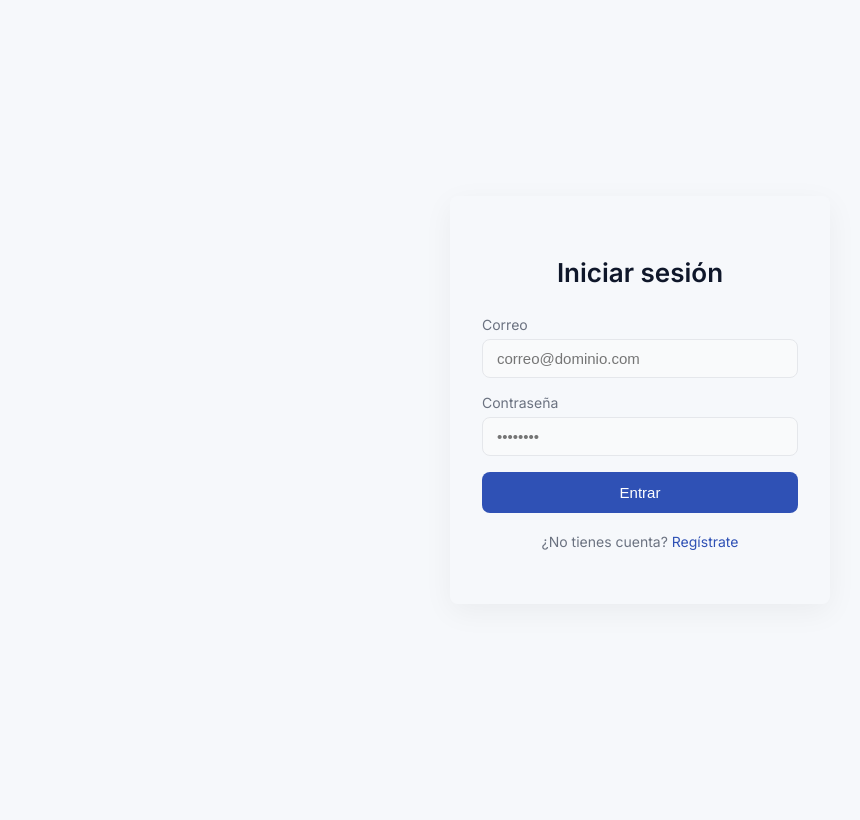
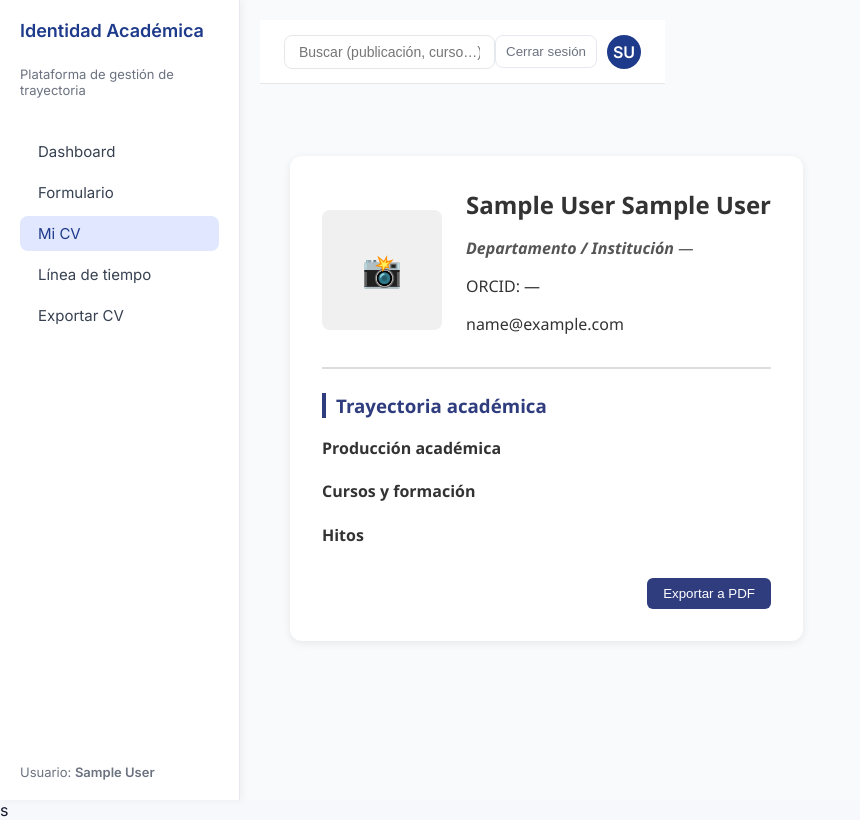
Before and after one commit to jesusrcc/proyecto-de-residencias, an Angular app in the folder frontend/: page /cv in a window 1280 px wide. Before the commit this address led to /login. Shown: the whole page, without its empty margins (0-860 px from the left). Built offline with nearby package versions, Linux system fonts and the light colour scheme; sample sign-in values are in the browser's storage.

Commit message:
add cv && timeline

```diff
--- a/frontend/src/app/app-routing.module.ts
+++ b/frontend/src/app/app-routing.module.ts
@@ -6,6 +6,8 @@ import { LayoutComponent } from './pages/layout/layout.component';
 import { DashboardComponent } from './pages/dashboard/dashboard.component';
 import { AuthGuard } from './guards/auth.guard';
 import { FormComponent } from './pages/form/form.component';
+import { CvComponent } from './pages/cv/cv.component';
+import { TimelineComponent } from './pages/timeline/timeline.component';
 
 const routes: Routes = [
   { path: '', redirectTo: 'login', pathMatch: 'full' },
@@ -22,6 +24,8 @@ const routes: Routes = [
     children: [
       { path: 'dashboard', component: DashboardComponent },
       { path: 'formulario', component: FormComponent},
+      { path: 'cv', component: CvComponent },
+      { path: 'timeline', component: TimelineComponent },
       { path: '', redirectTo: 'dashboard', pathMatch: 'full' },
     ],
   },
--- a/frontend/src/app/app.module.ts
+++ b/frontend/src/app/app.module.ts
@@ -9,6 +9,8 @@ import { RegisterComponent } from './pages/register/register.component';
 import { DashboardComponent } from './pages/dashboard/dashboard.component';
 import { LayoutComponent } from './pages/layout/layout.component';
 import { FormComponent } from './pages/form/form.component';
+import { CvComponent } from './pages/cv/cv.component';
+import { TimelineComponent } from './pages/timeline/timeline.component';
 
 @NgModule({
   declarations: [
@@ -18,6 +20,8 @@ import { FormComponent } from './pages/form/form.component';
     DashboardComponent,
     LayoutComponent,
     FormComponent,
+    CvComponent,
+    TimelineComponent,
   ],
   imports: [
     BrowserModule,
--- /dev/null
+++ b/frontend/src/app/pages/cv/cv.component.css
@@ -0,0 +1,88 @@
+.cv-container {
+  background: #fff;
+  padding: 2rem;
+  border-radius: 12px;
+  box-shadow: 0 2px 8px rgba(0, 0, 0, 0.08);
+  max-width: 900px;
+  margin: 2rem auto;
+  font-family: "Segoe UI", sans-serif;
+  color: #333;
+}
+
+.cv-header {
+  display: flex;
+  align-items: center;
+  gap: 1.5rem;
+  border-bottom: 2px solid #ddd;
+  padding-bottom: 1rem;
+  margin-bottom: 1.5rem;
+}
+
+.photo-placeholder {
+  width: 120px;
+  height: 120px;
+  border-radius: 8px;
+  background: #f0f0f0;
+  display: flex;
+  justify-content: center;
+  align-items: center;
+  font-size: 2rem;
+  color: #666;
+}
+
+.info h2 {
+  margin: 0;
+  font-size: 1.5rem;
+}
+
+.institution {
+  font-style: italic;
+  color: #555;
+}
+
+.cv-section h3 {
+  border-left: 4px solid #2f3c7e;
+  padding-left: 10px;
+  margin-top: 1rem;
+  color: #2f3c7e;
+}
+
+.cv-section h4 {
+  margin-top: 1.2rem;
+  font-weight: 600;
+}
+
+ol, ul {
+  margin: 0.5rem 0 0.5rem 1.5rem;
+}
+
+.milestone-description {
+  margin: 4px 0 8px 0;
+  color: #555;
+  font-size: 0.9rem;
+  line-height: 1.4;
+}
+
+.cv-footer {
+  margin-top: 2rem;
+  text-align: right;
+}
+
+.export-btn {
+  background: #2f3c7e;
+  color: white;
+  padding: 8px 16px;
+  border: none;
+  border-radius: 6px;
+  cursor: pointer;
+}
+
+.export-btn:hover {
+  background: #4055a3;
+}
+
+.no-data {
+  text-align: center;
+  margin-top: 2rem;
+  color: #777;
+}
--- /dev/null
+++ b/frontend/src/app/pages/cv/cv.component.html
@@ -0,0 +1,60 @@
+<div class="cv-container" *ngIf="user">
+  <div class="cv-header">
+    <div class="photo-placeholder">📸</div>
+
+    <div class="info">
+      <h2>{{ user.name }} {{ user.firstName }} {{ user.lastName }}</h2>
+      <p class="institution">
+        <strong>Departamento / Institución</strong> —
+        {{ user.country || ' ' }}
+      </p>
+      <p>ORCID: {{ user.orcid || '—' }}</p>
+      <p>{{ user.email }}</p>
+    </div>
+  </div>
+
+  <div class="cv-section">
+    <h3>Trayectoria académica</h3>
+
+    <!-- ================= PRODUCCIÓN ACADÉMICA ================= -->
+    <h4>Producción académica</h4>
+    <ol>
+      <li *ngFor="let pub of user.publications">
+        <strong>{{ pub.title }}</strong>
+        <span *ngIf="pub.journal">, {{ pub.journal }}</span>
+        <span *ngIf="pub.date"> — {{ formatDate(pub.date) }}</span>
+      </li>
+    </ol>
+
+    <!-- ================= CURSOS Y FORMACIÓN ================= -->
+    <h4>Cursos y formación</h4>
+    <ul>
+      <li *ngFor="let c of user.courses">
+        <strong>{{ c.title }}</strong>
+        <span *ngIf="c.institution"> — {{ c.institution }}</span>
+        <span *ngIf="c.date"> ({{ formatDate(c.date) }})</span>
+      </li>
+    </ul>
+
+    <!-- ================= HITOS ================= -->
+    <h4>Hitos</h4>
+    <ul>
+      <li *ngFor="let h of user.milestones">
+        <span *ngIf="h.date">{{ formatDate(h.date) }} — </span>
+        <strong>{{ h.title }}</strong>
+        <span *ngIf="h.type"> ({{ h.type }})</span>
+        <p *ngIf="h.description" class="milestone-description">
+          {{ h.description }}
+        </p>
+      </li>
+    </ul>
+  </div>
+
+  <div class="cv-footer">
+    <button class="export-btn">Exportar a PDF</button>
+  </div>
+</div>
+
+<div *ngIf="!user" class="no-data">
+  <p>No hay datos disponibles. Completa primero tu formulario de investigador.</p>
+</div>
--- /dev/null
+++ b/frontend/src/app/pages/cv/cv.component.ts
@@ -0,0 +1,32 @@
+import { Component, OnInit } from '@angular/core';
+import { User } from 'src/app/shared/interface';
+
+@Component({
+  selector: 'app-cv',
+  templateUrl: './cv.component.html',
+  styleUrls: ['./cv.component.css'],
+})
+export class CvComponent implements OnInit {
+  user?: User;
+
+  constructor() {}
+
+  ngOnInit(): void {
+    const session = localStorage.getItem('identidad_session_v1');
+    if (session) {
+      const parsed = JSON.parse(session);
+      this.user = parsed;
+    }
+  }
+
+  formatDate(date?: string): string {
+    if (!date) return '';
+    try {
+      const d = new Date(date);
+      if (isNaN(d.getTime())) return date;
+      return d.toISOString().split('T')[0];
+    } catch {
+      return date;
+    }
+  }
+}
--- a/frontend/src/app/pages/form/form.component.html
+++ b/frontend/src/app/pages/form/form.component.html
@@ -60,6 +60,11 @@
           placeholder="Título de la publicación"
         />
         <input
+          [(ngModel)]="pub.journal"
+          name="pubJournal{{ i }}"
+          placeholder="Revista"
+        />
+        <input
           type="date"
           [(ngModel)]="pub.date"
           name="pubDate{{ i }}"
@@ -114,7 +119,7 @@
         <input
           [(ngModel)]="milestone.title"
           name="mileTitle{{ i }}"
-          placeholder="Título o evento"
+          placeholder="Título del hito"
         />
         <input
           type="date"
@@ -132,6 +137,11 @@
           <option value="Curso">Curso</option>
           <option value="Otro">Otro</option>
         </select>
+        <input
+          [(ngModel)]="milestone.description"
+          name="mileDescription{{ i }}"
+          placeholder="Descripción breve"
+        />
         <button type="button" class="remove-btn" (click)="removeItem('milestones', i)">Eliminar</button>
       </div>
 
--- /dev/null
+++ b/frontend/src/app/pages/timeline/timeline.component.css
@@ -0,0 +1,76 @@
+.timeline-container {
+  max-width: 800px;
+  margin: 2rem auto;
+  background: #fff;
+  padding: 2rem;
+  border-radius: 12px;
+  box-shadow: 0 2px 8px rgba(0, 0, 0, 0.08);
+  font-family: "Segoe UI", sans-serif;
+}
+
+h2 {
+  margin-bottom: 1.5rem;
+  color: #2f3c7e;
+  border-left: 4px solid #2f3c7e;
+  padding-left: 10px;
+}
+
+.timeline {
+  position: relative;
+  margin-left: 2rem;
+  padding-left: 1.5rem;
+  border-left: 3px solid #d1d5db;
+}
+
+.timeline-item {
+  display: flex;
+  align-items: flex-start;
+  margin-bottom: 2rem;
+  position: relative;
+}
+
+.timeline-date {
+  width: 100px;
+  text-align: right;
+  margin-right: 20px;
+  color: #555;
+  font-size: 0.9rem;
+  flex-shrink: 0;
+}
+
+.timeline-dot {
+  width: 14px;
+  height: 14px;
+  border-radius: 50%;
+  background-color: #2f3c7e;
+  position: absolute;
+  left: -8px;
+  top: 4px;
+}
+
+.timeline-content {
+  background: #f8f9fa;
+  border-radius: 8px;
+  padding: 0.8rem 1rem;
+  flex: 1;
+  box-shadow: 0 1px 4px rgba(0, 0, 0, 0.05);
+}
+
+.timeline-content h4 {
+  margin: 0 0 0.3rem 0;
+  color: #111;
+  font-weight: 600;
+}
+
+.timeline-content p {
+  margin: 0;
+  color: #444;
+  font-size: 0.9rem;
+}
+
+.no-data {
+  text-align: center;
+  margin-top: 1rem;
+  color: #777;
+  font-style: italic;
+}
--- /dev/null
+++ b/frontend/src/app/pages/timeline/timeline.component.html
@@ -0,0 +1,19 @@
+<div class="timeline-container">
+  <h2>Línea de tiempo</h2>
+
+  <div *ngIf="milestones.length; else noData" class="timeline">
+    <div class="timeline-item" *ngFor="let milestone of milestones">
+      <div class="timeline-date">{{ formatDate(milestone.date) }}</div>
+      <div class="timeline-dot"></div>
+      <div class="timeline-content">
+        <h4>{{ milestone.title }}</h4>
+        <p *ngIf="milestone.type">{{ milestone.type }}</p>
+        <p *ngIf="milestone.description">{{ milestone.description }}</p>
+      </div>
+    </div>
+  </div>
+
+  <ng-template #noData>
+    <p class="no-data">No hay hitos registrados. Agrega algunos en el formulario de investigador.</p>
+  </ng-template>
+</div>
--- /dev/null
+++ b/frontend/src/app/pages/timeline/timeline.component.ts
@@ -0,0 +1,28 @@
+import { Component, OnInit } from '@angular/core';
+import { User, Milestone } from 'src/app/shared/interface';
+
+@Component({
+  selector: 'app-timeline',
+  templateUrl: './timeline.component.html',
+  styleUrls: ['./timeline.component.css'],
+})
+export class TimelineComponent implements OnInit {
+  milestones: Milestone[] = [];
+
+  ngOnInit(): void {
+    const session = localStorage.getItem('identidad_session_v1');
+    if (session) {
+      const user: User = JSON.parse(session);
+      this.milestones = (user.milestones ?? []).sort(
+        (a, b) => new Date(b.date || '').getTime() - new Date(a.date || '').getTime()
+      );
+    }
+  }
+
+  /** Devuelve la fecha en formato legible */
+  formatDate(date?: string): string {
+    if (!date) return '';
+    const d = new Date(date);
+    return isNaN(d.getTime()) ? date : d.toISOString().split('T')[0];
+  }
+}
--- a/frontend/src/app/shared/interface.ts
+++ b/frontend/src/app/shared/interface.ts
@@ -4,6 +4,7 @@
 
 export interface Publication {
   title?: string;
+  journal?: string;
   date?: string;
 }
 
@@ -17,6 +18,7 @@ export interface Milestone {
   title?: string;
   date?: string;   // o Date si en backend viene como ISO
   type?: string;
+  description?: string;
 }
 
 // ======================
```
Also changed, not shown: 2 other files (tests, documents, lock files or other folders).
